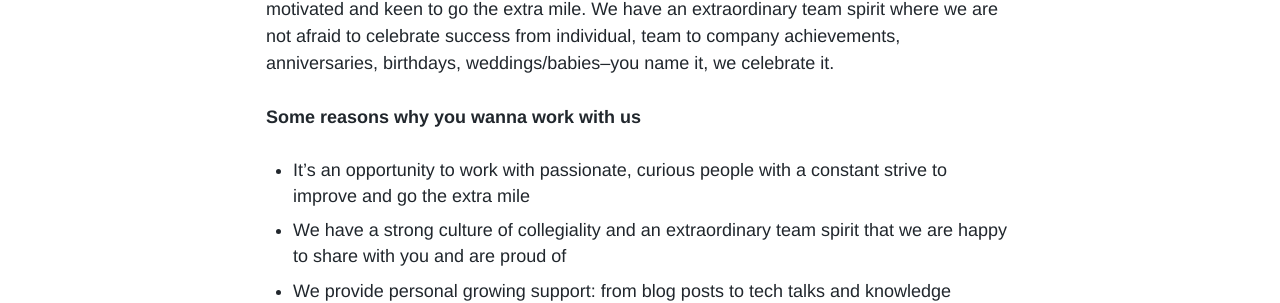
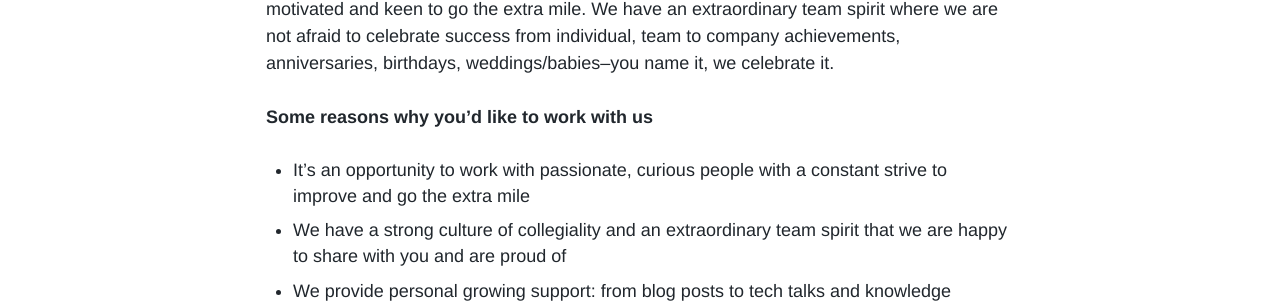
Before and after one commit to upday/upday.github.io, a Jekyll site: the page built from jobs/index.md, in a window 1280 px wide. Shown: the part 526-829 px from the top of the page. Built offline with Jekyll 4.4.1, drawn with Linux system fonts in a browser that asks for light colours; nearby versions of some CDN libraries; some web fonts are replaced; comment, search, counter and statistics services are not loaded.

Commit message:
Changed wording slightly.

```diff
--- a/jobs/index.md
+++ b/jobs/index.md
@@ -15,7 +15,7 @@ Upday is a start-up based in the heart of Europe’s most exciting city, Berlin.
 
 We are a passionate, diverse and international team, always striving to improve, curious, motivated and keen to go the extra mile. We have an extraordinary team spirit where we are not afraid to celebrate success from individual, team to company achievements, anniversaries, birthdays, weddings/babies–you name it, we celebrate it.
 
-**Some reasons why you wanna work with us**
+**Some reasons why you’d like to work with us**
 
 * It’s an opportunity to work with passionate, curious people with a constant strive to improve and go the extra mile
 * We have a strong culture of collegiality and an extraordinary team spirit that we are happy to share with you and are proud of
```
